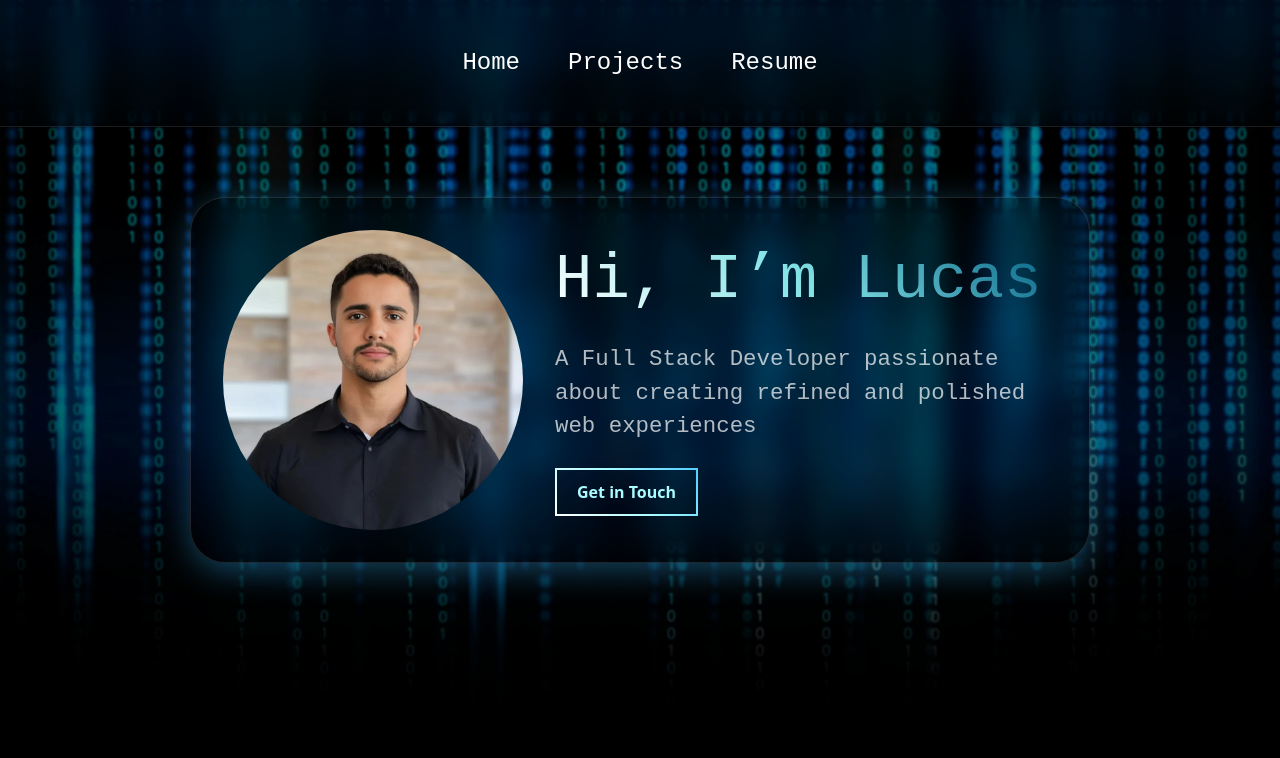
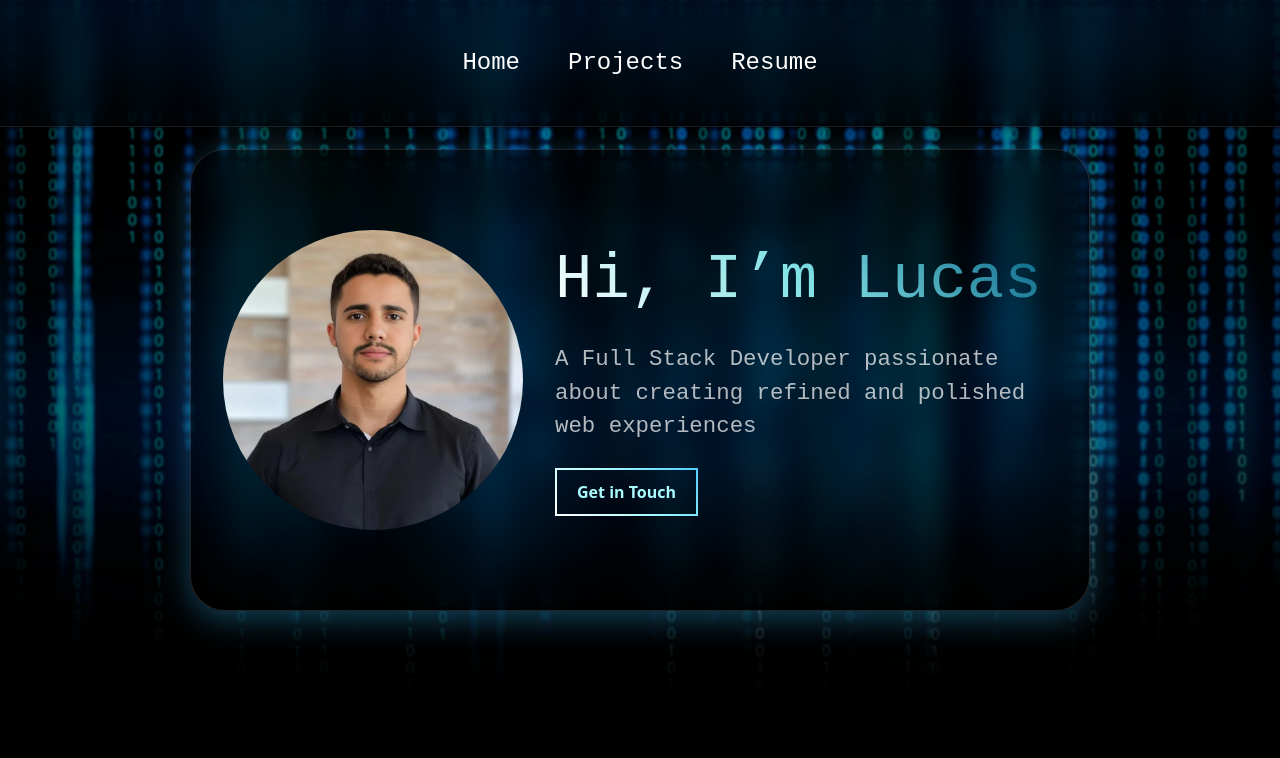
Before and after one commit to LucasRgo/portfolio, a React (Vite) app: page / in a window 1280 px wide. Shown: the top 758 px of the page. Built offline with nearby package versions, Linux system fonts and the light colour scheme.

Commit message:
Mon, Dec 23, 2024, 6:54 AM -03:00

```diff
--- a/src/pages/projects/projects.css
+++ b/src/pages/projects/projects.css
@@ -67,23 +67,6 @@
     font-weight: 500;
     color: white;
     margin-bottom: 1.5rem;
-}
-
-
-.intro-text {
-    display: flex;
-    align-items: center;
-    justify-content: center;
-    padding: 2rem;
-    color: white;
-    max-width: 900px;
-    background: rgba(0, 0, 0, 0.1);
-    border-radius: 35px;
-    backdrop-filter: blur(15px);
-    --webkit-backdrop-filter: blur(15px);
-    border: 1px solid rgba(255, 255, 255, 0.125);
-    box-shadow: 0 8px 32px 0 rgba(52, 191, 255, 0.342);
-    z-index: 6;
 }
 
 
```
